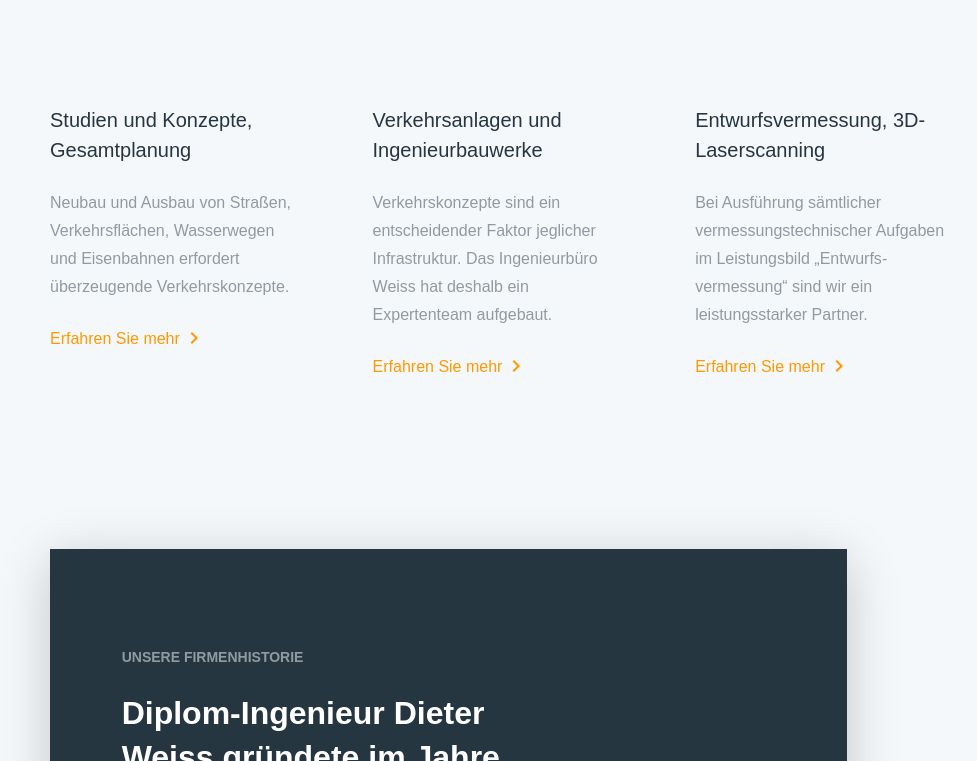
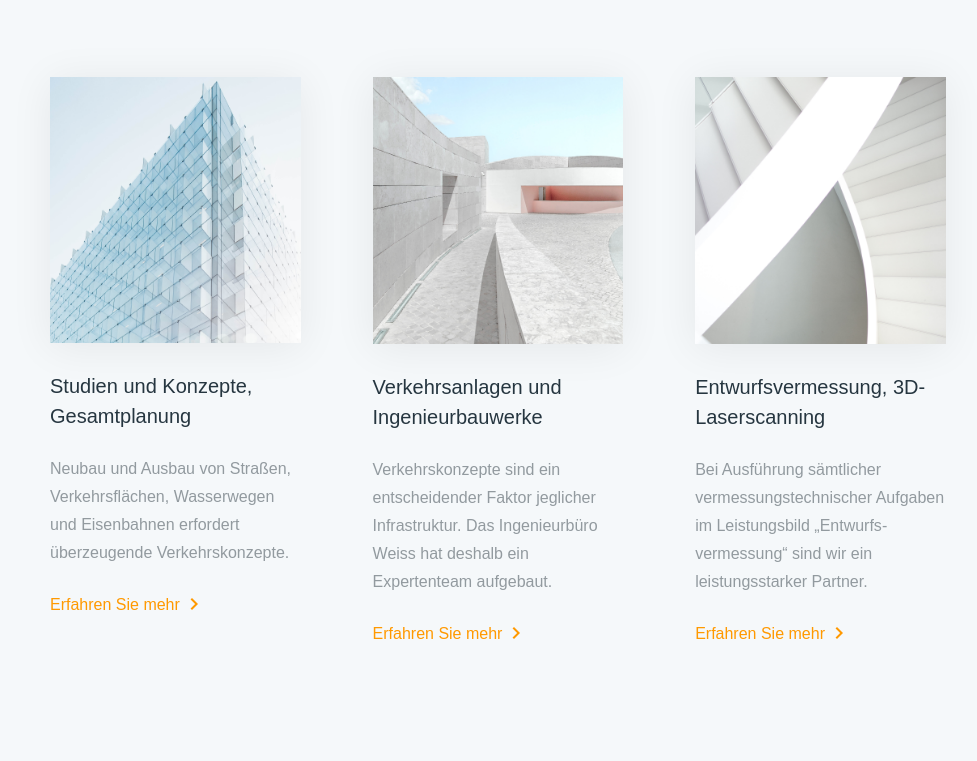
Before and after one commit to DEBorodina/weiss, a plain HTML site: page index.html in a window 1280 px wide. Shown: the part 1183-1944 px from the top of the page, without its empty margins (142-1119 px from the left). Drawn offline with Linux system fonts and the light colour scheme; the site is published under a folder, as on GitHub Pages, so addresses that start at the root find nothing.

Commit message:
Update index.html

```diff
--- a/index.html
+++ b/index.html
@@ -44,19 +44,19 @@
            </div>
            <div class="hero__cards">
             <div class="card">
-                <img src="/images/angle-building.png" alt="" class="card__image">
+                <img src="images/angle-building.png" alt="" class="card__image">
                 <h3 class="card__title">Studien und Konzepte, Gesamtplanung</h3>
                 <h2 class="card__text">Neubau und Ausbau von Straßen, Verkehrsflächen, Wasserwegen und Eisenbahnen erfordert überzeugende Verkehrskonzepte.</h2>
                 <a href="" class="card__link">Erfahren Sie mehr</a>
            </div>
            <div class="card">
-            <img src="/images/passageway.png" alt="" class="card__image">
+            <img src="images/passageway.png" alt="" class="card__image">
             <h3 class="card__title">Verkehrsanlagen und Ingenieurbauwerke</h3>
             <h2 class="card__text">Verkehrskonzepte sind ein entscheidender Faktor jeglicher Infrastruktur. Das Ingenieurbüro Weiss hat deshalb ein Expertenteam aufgebaut.</h2>
             <a href="" class="card__link">Erfahren Sie mehr</a>
         </div>
            <div class="card">
-                <img src="/images/stairs.png" alt="" class="card__image">
+                <img src="images/stairs.png" alt="" class="card__image">
                 <h2 class="card__title">Entwurfsvermessung, 3D-Laserscanning</h2>
                 <p class="card__text">Bei Ausführung sämtlicher vermessungstechnischer Aufgaben im Leistungsbild „Ent­wurfs­vermessung“ sind wir ein leistungsstarker Partner.</p>
                 <a href="" class="card__link">Erfahren Sie mehr</a>
@@ -73,7 +73,7 @@
                 <div class="about__line"></div>
                 <a href="Lesen Sie weiter" class="about__link">Lesen Sie weiter</a>
             </div>
-            <img src="/images/metal_angles.png" alt="" class="about__img">
+            <img src="images/metal_angles.png" alt="" class="about__img">
         </div>
     </div>
 </body>
```
